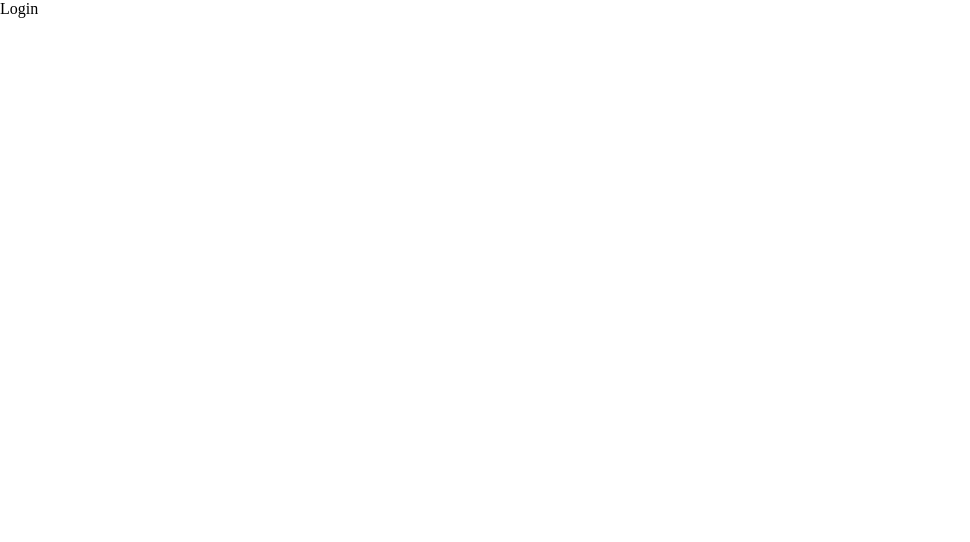
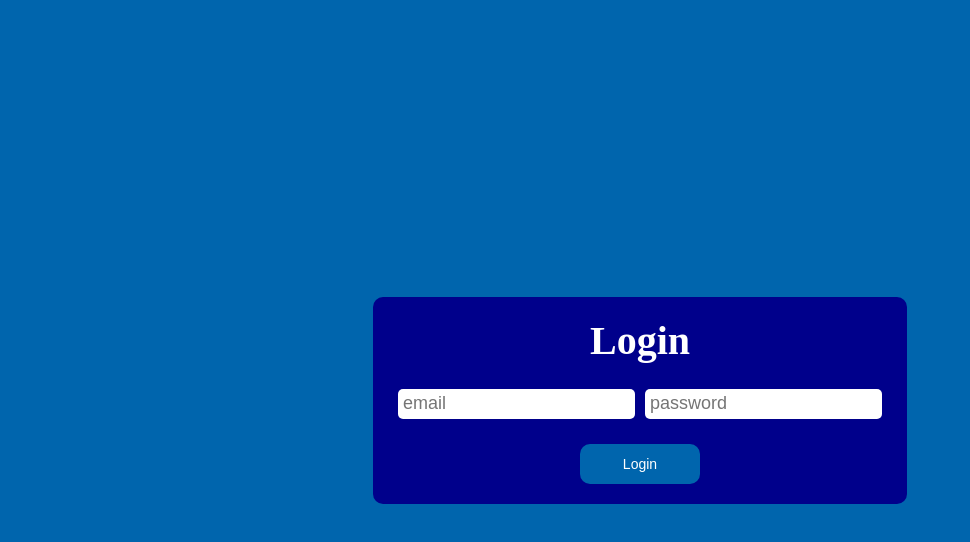
Before and after one commit to MatheusIshiyama/motoboy-challenge, a Next.js app in the folder frontend/: page /login in a window 1280 px wide. Shown: the top 542 px of the page, without its empty margins (0-970 px from the left). Built offline with nearby package versions, Linux system fonts and the light colour scheme.

Commit message:
feat: login page

```diff
--- a/frontend/package.json
+++ b/frontend/package.json
@@ -11,6 +11,7 @@
   "author": "Matheus Ishiyama <matheus.ishiyama@outlook.com>",
   "license": "MIT",
   "dependencies": {
+    "axios": "^0.21.1",
     "next": "^10.2.3",
     "react": "^17.0.2",
     "react-dom": "^17.0.2",
--- a/frontend/src/pages/login.jsx
+++ b/frontend/src/pages/login.jsx
@@ -1,3 +1,36 @@
+import { useState } from "react";
+import styles from "../styles/login.module.scss";
+
 export default function Login() {
-  return <div>Login</div>;
+  const [email, setEmail] = useState();
+  const [password, setPassword] = useState();
+
+  const handleSubmit = (event) => {
+    event.preventDefault();
+    console.log(email, password);
+  };
+  return (
+    <div className={styles.container}>
+      <form className={styles.card}>
+        <h1>Login</h1>
+        <div>
+          <input
+            type="email"
+            placeholder="email"
+            onChange={(e) => setEmail(e.target.value)}
+            required
+          />
+          <input
+            type="password"
+            placeholder="password"
+            onChange={(e) => setPassword(e.target.value)}
+            required
+          />
+        </div>
+        <button type="submit" onClick={(e) => handleSubmit(e)}>
+          Login
+        </button>
+      </form>
+    </div>
+  );
 }
--- /dev/null
+++ b/frontend/src/styles/Login.module.scss
@@ -0,0 +1,48 @@
+.container {
+  display: flex;
+  flex-direction: column;
+  justify-content: center;
+  align-items: center;
+  min-height: 100vh;
+  background: #0065ad;
+}
+
+.card {
+  display: flex;
+  flex-direction: column;
+  justify-content: center;
+  align-items: center;
+  padding: 20px;
+  border-radius: 10px;
+  background: darkblue;
+  color: white;
+
+  h1 {
+    font-size: 2.5em;
+    margin-bottom: 20px;
+    text-align: center;
+  }
+
+  input {
+    height: 30px;
+    margin: 5px;
+    padding-left: 5px;
+    font-size: 18px;
+    border-radius: 5px;
+    border: none;
+    outline: none;
+  }
+
+  button {
+    width: 120px;
+    height: 40px;
+    margin-top: 20px;
+    padding: 10px;
+    border-radius: 10px;
+    background-color: #0065ad;
+    font-size: 14px;
+    color: white;
+    outline: none;
+    border: none;
+  }
+}
--- a/frontend/src/styles/global.scss
+++ b/frontend/src/styles/global.scss
@@ -1,4 +1,5 @@
 * {
   margin: 0;
   padding: 0;
+  box-sizing: border-box;
 }
```
Also changed, not shown: 1 other file (tests, documents, lock files or other folders).
